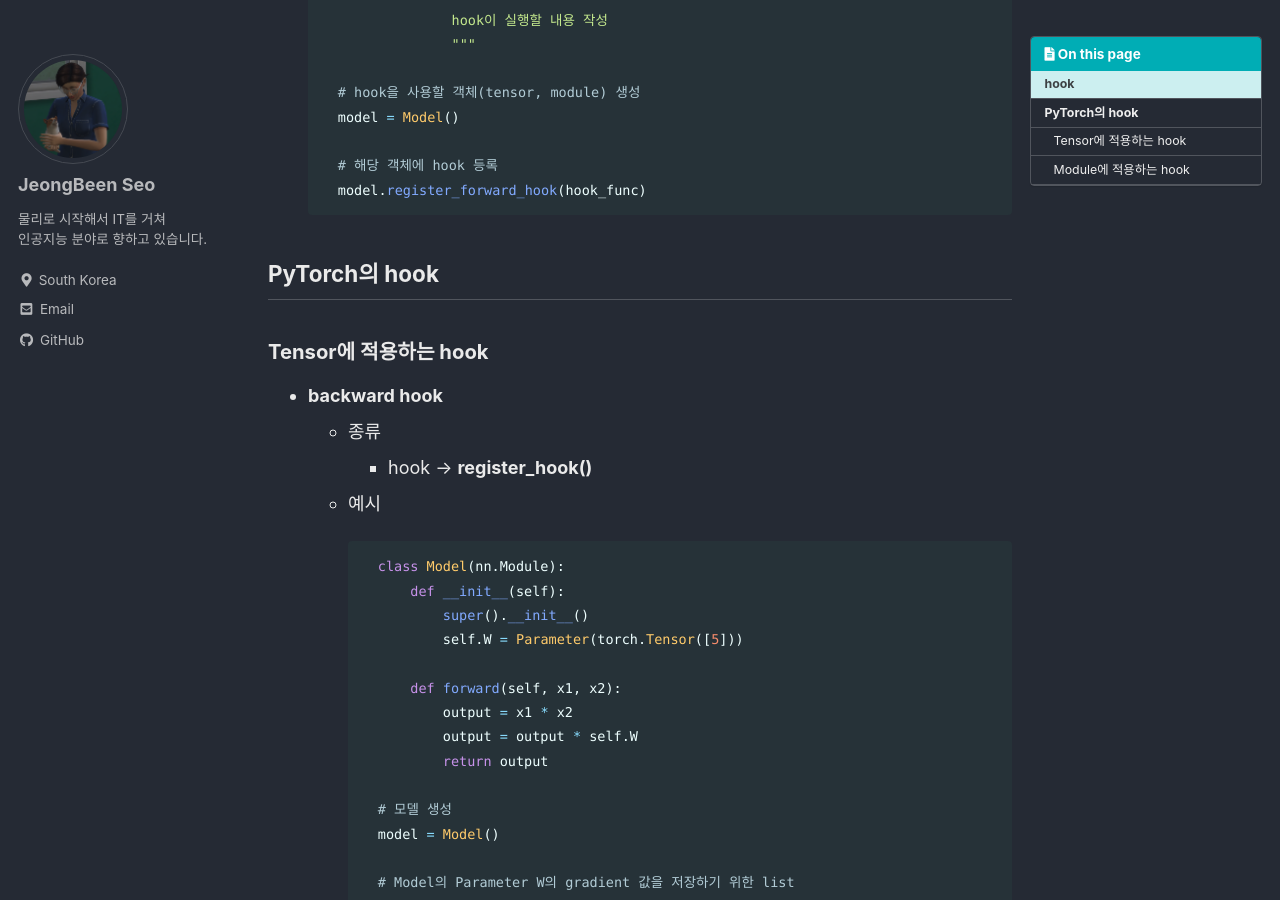
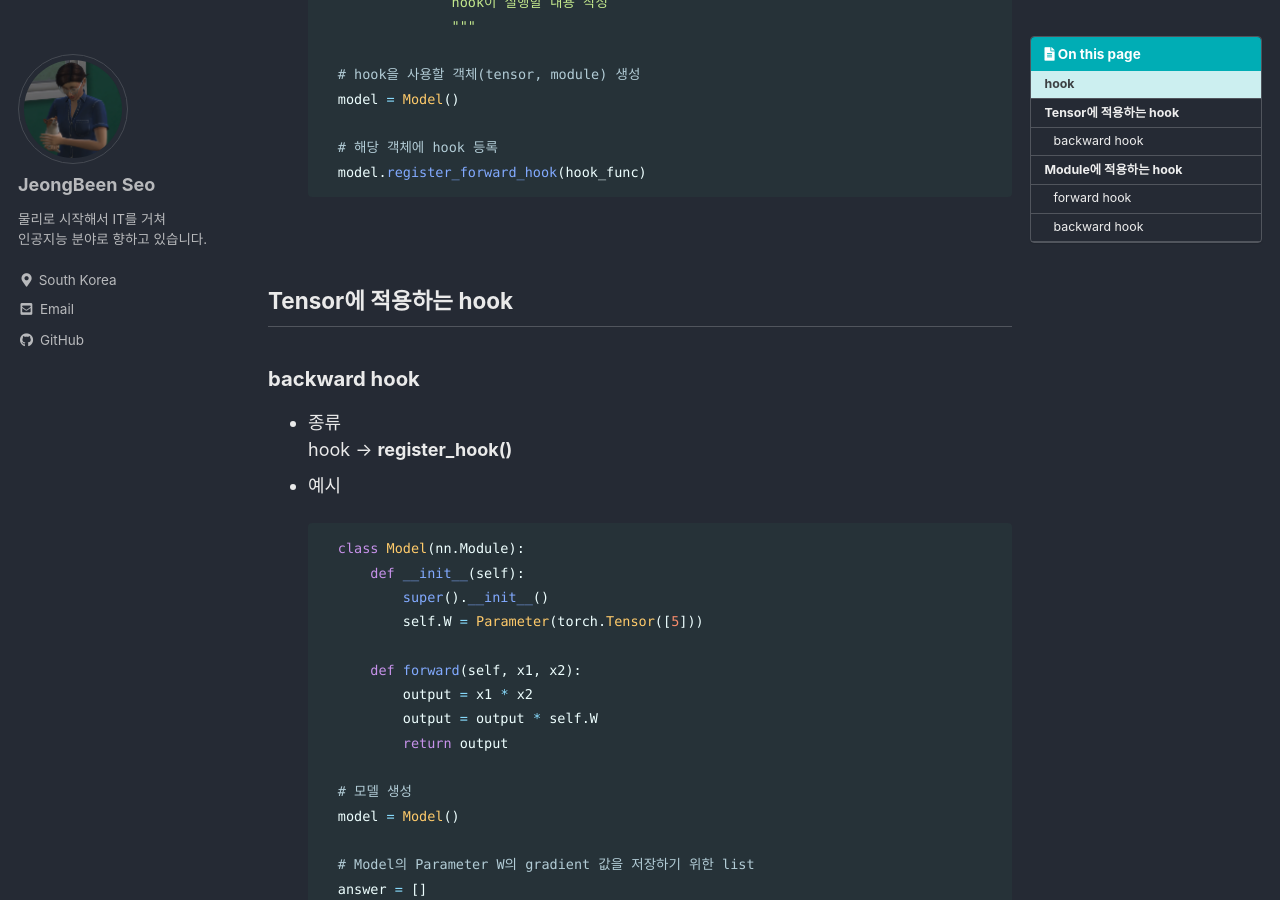
Before and after one commit to claire-1125/claire-1125.github.io, a Jekyll site: the page built from _posts/PyTorch/2022-01-31-custom_model_5.md, in a window 1280 px wide and 900 px high, scrolled down 743 px. Built offline with Jekyll 4.4.1, drawn with Linux system fonts in a browser that asks for light colours; cached includes are drawn as plain includes.

Commit message:
committed in Feb 13

````diff
--- a/_posts/PyTorch/2022-01-31-custom_model_5.md
+++ b/_posts/PyTorch/2022-01-31-custom_model_5.md
@@ -16,9 +16,9 @@ toc_sticky: true
     - 프로그램 추가 기능 제공
 - 종류
     - pre-hook
-        - **기존**의 프로그램이 **실행되기 전 수행**
+      **기존**의 프로그램이 **실행되기 전 수행**
     - hook
-        - **기존**의 프로그램이 **실행되고 난 후 수행**
+      **기존**의 프로그램이 **실행되고 난 후 수행**
 - 사용 방법
 
     ```python
@@ -35,136 +35,135 @@ toc_sticky: true
     model.register_forward_hook(hook_func)
     ```
 
+<br/>
 
-## PyTorch의 hook
+## Tensor에 적용하는 hook
 
-### **Tensor에 적용하는 hook**
+### backward hook
+- 종류
+  hook → **register_hook()**
+- 예시
 
-- **backward hook**
-    - 종류
-        - hook → **register_hook()**
-    - 예시
+    ```python
+    class Model(nn.Module):
+        def __init__(self):
+            super().__init__()
+            self.W = Parameter(torch.Tensor([5]))
 
-        ```python
-        class Model(nn.Module):
-            def __init__(self):
-                super().__init__()
-                self.W = Parameter(torch.Tensor([5]))
+        def forward(self, x1, x2):
+            output = x1 * x2
+            output = output * self.W
+            return output
 
-            def forward(self, x1, x2):
-                output = x1 * x2
-                output = output * self.W
-                return output
+    # 모델 생성
+    model = Model()
 
-        # 모델 생성
-        model = Model()
+    # Model의 Parameter W의 gradient 값을 저장하기 위한 list
+    answer = []
 
-        # Model의 Parameter W의 gradient 값을 저장하기 위한 list
-        answer = []
+    def tensor_hook(grad):
+        answer.extend(grad)
 
-        def tensor_hook(grad):
-            answer.extend(grad)
+    # 내가 정의한 hook을 실제로 모듈 내의 tensor(여기서는 weight)에 적용
+    model.W.register_hook(tensor_hook)
 
-        # 내가 정의한 hook을 실제로 모듈 내의 tensor(여기서는 weight)에 적용
-        model.W.register_hook(tensor_hook)
+    x1 = torch.rand(1, requires_grad=True)
+    x2 = torch.rand(1, requires_grad=True)
 
-        x1 = torch.rand(1, requires_grad=True)
-        x2 = torch.rand(1, requires_grad=True)
+    output = model(x1, x2)
+    output.backward()
 
-        output = model(x1, x2)
-        output.backward()
+    if answer == [model.W.grad]:
+        print(True)
+    else:
+        print(False)
 
-        if answer == [model.W.grad]:
-            print(True)
-        else:
-            print(False)
-
-        """
-        출력결과 : True
-        """
-        ```
+    """
+    출력결과 : True
+    """
+    ```
 
 
-### **Module에 적용하는 hook**
+## Module에 적용하는 hook
 
-- **forward hook**
-    - 종류
-        - pre-hook → **register_forward_pre_hook()**
-        - hook → **register_forward_hook()**
-    - 예시
+### forward hook
+- 종류
+    - pre-hook → **register_forward_pre_hook()**
+    - hook → **register_forward_hook()**
+- 예시
 
-        ```python
-        class Add(nn.Module):
-            def __init__(self):
-                super().__init__()
+    ```python
+    class Add(nn.Module):
+        def __init__(self):
+            super().__init__()
 
-            def forward(self, x1, x2):
-                output = torch.add(x1, x2)
-                return output
+        def forward(self, x1, x2):
+            output = torch.add(x1, x2)
+            return output
 
-        # 전파되는 output 값에 5를 더한다.
-        def hook(module, output):
-            output += 5
+    # 전파되는 output 값에 5를 더한다.
+    def hook(module, output):
+        output += 5
 
-        # 모델 생성
-        add = Add()
+    # 모델 생성
+    add = Add()
 
-        # 내가 정의한 hook을 실제로 모듈에 적용하는 과정
-        add.register_forward_hook(hook)
+    # 내가 정의한 hook을 실제로 모듈에 적용하는 과정
+    add.register_forward_hook(hook)
 
-        x1, x2 = torch.rand(1), torch.rand(1)
-        print(x1,",",x2)
-        output = add(x1, x2)
-        print(output)
+    x1, x2 = torch.rand(1), torch.rand(1)
+    print(x1,",",x2)
+    output = add(x1, x2)
+    print(output)
 
-        """
-        실행결과 : x1 + x2의 값에 5가 더해진 값이 출력된다.
-        """
-        ```
+    """
+    실행결과 : x1 + x2의 값에 5가 더해진 값이 출력된다.
+    """
+    ```
 
-- **backward hook**
-    - 종류
-        - hook → **register_full_backward_hook()**
-    - 예시
+### backward hook
+- 종류
+  hook → **register_full_backward_hook()**
+- 예시
 
-        ```python
-        class Model(nn.Module):
-            def __init__(self):
-                super().__init__()
-                self.W = Parameter(torch.Tensor([5]))
+    ```python
+    class Model(nn.Module):
+        def __init__(self):
+            super().__init__()
+            self.W = Parameter(torch.Tensor([5]))
 
-            def forward(self, x1, x2):
-                output = x1 * x2
-                output = output * self.W
+        def forward(self, x1, x2):
+            output = x1 * x2
+            output = output * self.W
 
-                return output
+            return output
 
-        # 모델 생성
-        model = Model()
+    # 모델 생성
+    model = Model()
 
-        # x1.grad, x2.grad, output.grad 순서로 list에 넣는다.
-        answer = []
+    # x1.grad, x2.grad, output.grad 순서로 list에 넣는다.
+    answer = []
 
-        def module_hook(module, grad_input, grad_output):
-            answer.extend(grad_input)
-            answer.extend(grad_output)
+    def module_hook(module, grad_input, grad_output):
+        answer.extend(grad_input)
+        answer.extend(grad_output)
 
-        # 내가 정의한 hook을 실제로 모듈에 적용시키는 과정
-        model.register_full_backward_hook(module_hook)
+    # 내가 정의한 hook을 실제로 모듈에 적용시키는 과정
+    model.register_full_backward_hook(module_hook)
 
-        x1 = torch.rand(1, requires_grad=True)
-        x2 = torch.rand(1, requires_grad=True)
+    x1 = torch.rand(1, requires_grad=True)
+    x2 = torch.rand(1, requires_grad=True)
 
-        output = model(x1, x2)
-        output.retain_grad()
-        output.backward()
+    output = model(x1, x2)
+    output.retain_grad()
+    output.backward()
 
-        if answer == [x1.grad, x2.grad, output.grad]:
-            print(True)
-        else:
-            print(False)
+    if answer == [x1.grad, x2.grad, output.grad]:
+        print(True)
+    else:
+        print(False)
 
-        """
-        출력결과 : True
-        """
-        ```
+    """
+    출력결과 : True
+    """
+    ```
````
Also changed, not shown: _posts/PyTorch/2022-01-31-custom_model_4.md (+12 -0 lines), _posts/PyTorch/2022-02-01-custom_model_6.md (+9 -5 lines).
